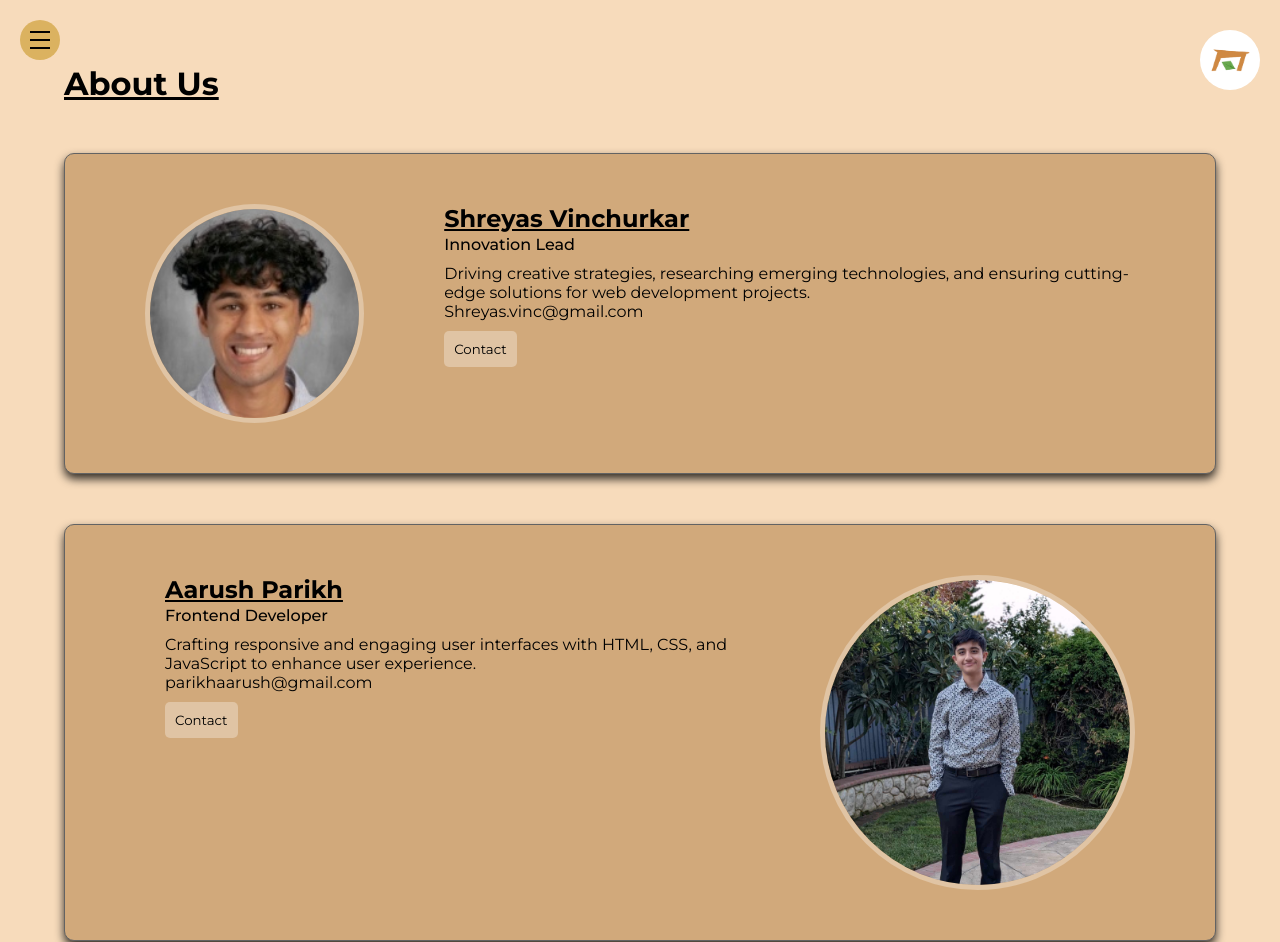
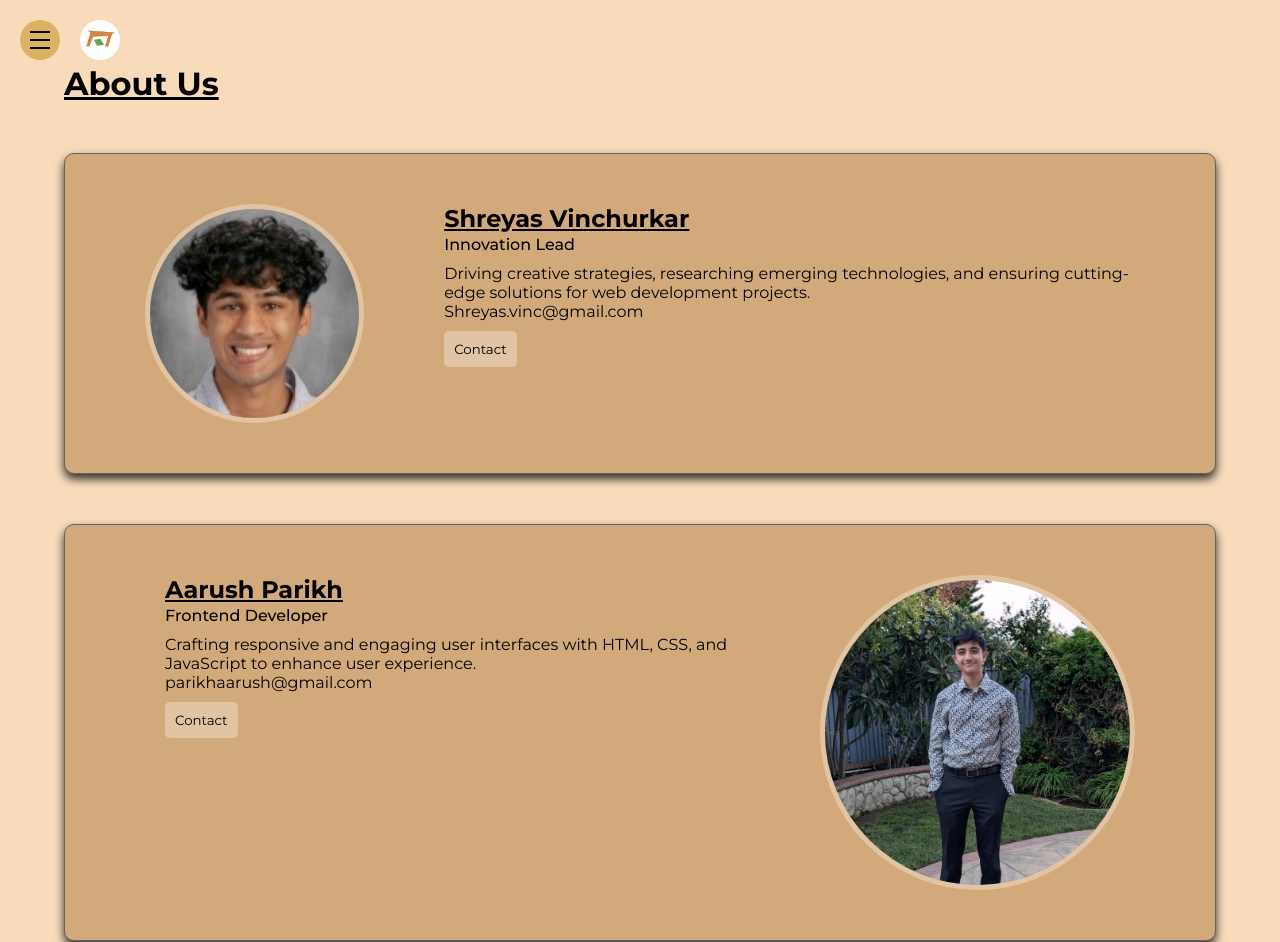
Before and after one commit to Humbalumba/rootedranch.github.io, a plain HTML site: page about.html in a window 1280 px wide. Shown: the top 942 px of the page. Drawn offline with Linux system fonts and the light colour scheme; a web font is replaced by a local one.

Commit message:
more style formatting, the logo is now in the right spot

```diff
--- a/about.css
+++ b/about.css
@@ -15,20 +15,19 @@ body {
 .nav-button {
     background-color: white;
     border-radius: 50%;
+    align-items: center;
     position: fixed;
-    margin-left: 90%;
-    width: 60px;
-    height: 60px;
+    width: 40px;
+    height: 40px;
     border: 0;
-    right: 20px;
+    left: 80px;
     top: 20px;
-    margin-top: 10px;
+    z-index: 100;
 }
 .nav-button img{
-    width: 40px;
-    height: 40px;
-    margin-left: 10px;
-    margin-top: 5px;
+    width: 30px;
+    height: 30px;
+    margin-left: 5px;
 }
 .nav-button:hover{
     transform: scale(1.1);
--- a/index.css
+++ b/index.css
@@ -15,8 +15,9 @@
     width: 40px;
     height: 40px;
     border: 0;
-    right: 20px;
+    left: 80px;
     top: 20px;
+    z-index: 100;
 }
 .nav-button img{
     width: 30px;
--- a/menuStyle.css
+++ b/menuStyle.css
@@ -8,19 +8,19 @@ html {
 .nav-button {
     background-color: white;
     border-radius: 50%;
-    margin-left: 90%;
+    align-items: center;
     position: fixed;
-    width: 60px;
-    height: 60px;
+    width: 40px;
+    height: 40px;
     border: 0;
-    right: 20px;
+    left: 80px;
     top: 20px;
+    z-index: 100;
 }
 .nav-button img{
-    width: 40px;
-    height: 40px;
-    margin-left: 5px;
-    margin-top: 5px;
+    width: 30px;
+    height: 30px;
+    margin-left: 0px;
 }
 .nav-button:hover{
     transform: scale(1.1);
--- a/navStyles.css
+++ b/navStyles.css
@@ -11,6 +11,13 @@
     width: 40px!important;
     min-width: 40px;
 }
+.navbar-icon:hover{
+    transform: scale(1.1);
+    transition: 0.2s;
+    box-shadow: 0 2px 5px #2e2e2ea8;
+    cursor: pointer;
+}
+
 .line{
     width: 50%;
     height: 2px;
@@ -130,6 +137,7 @@
 .fade-image{
     width: 75%;
     height: auto;
+    cursor: pointer;
 }
 .nav-column:hover{
     transform: scale(1.08);
```
